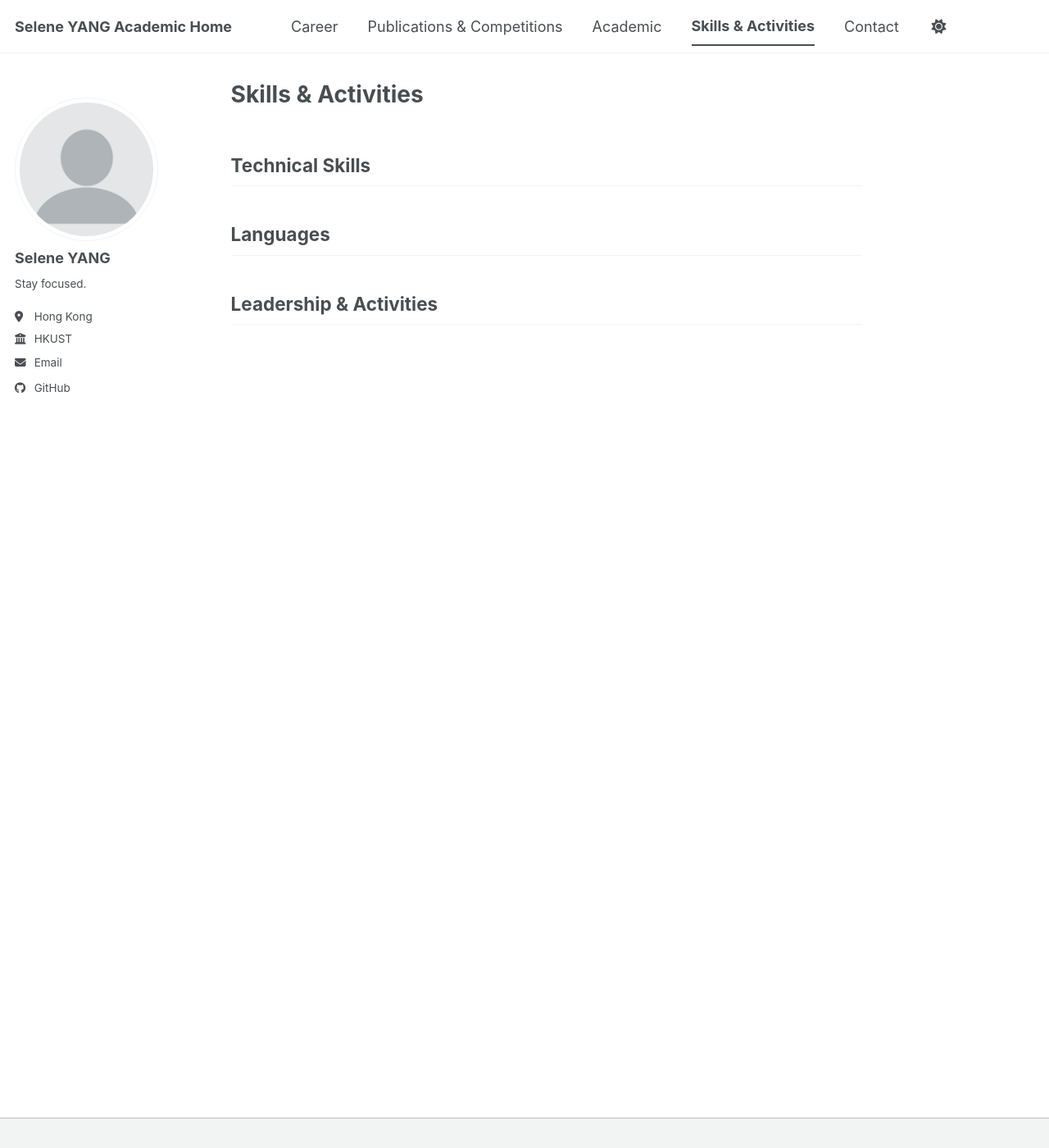
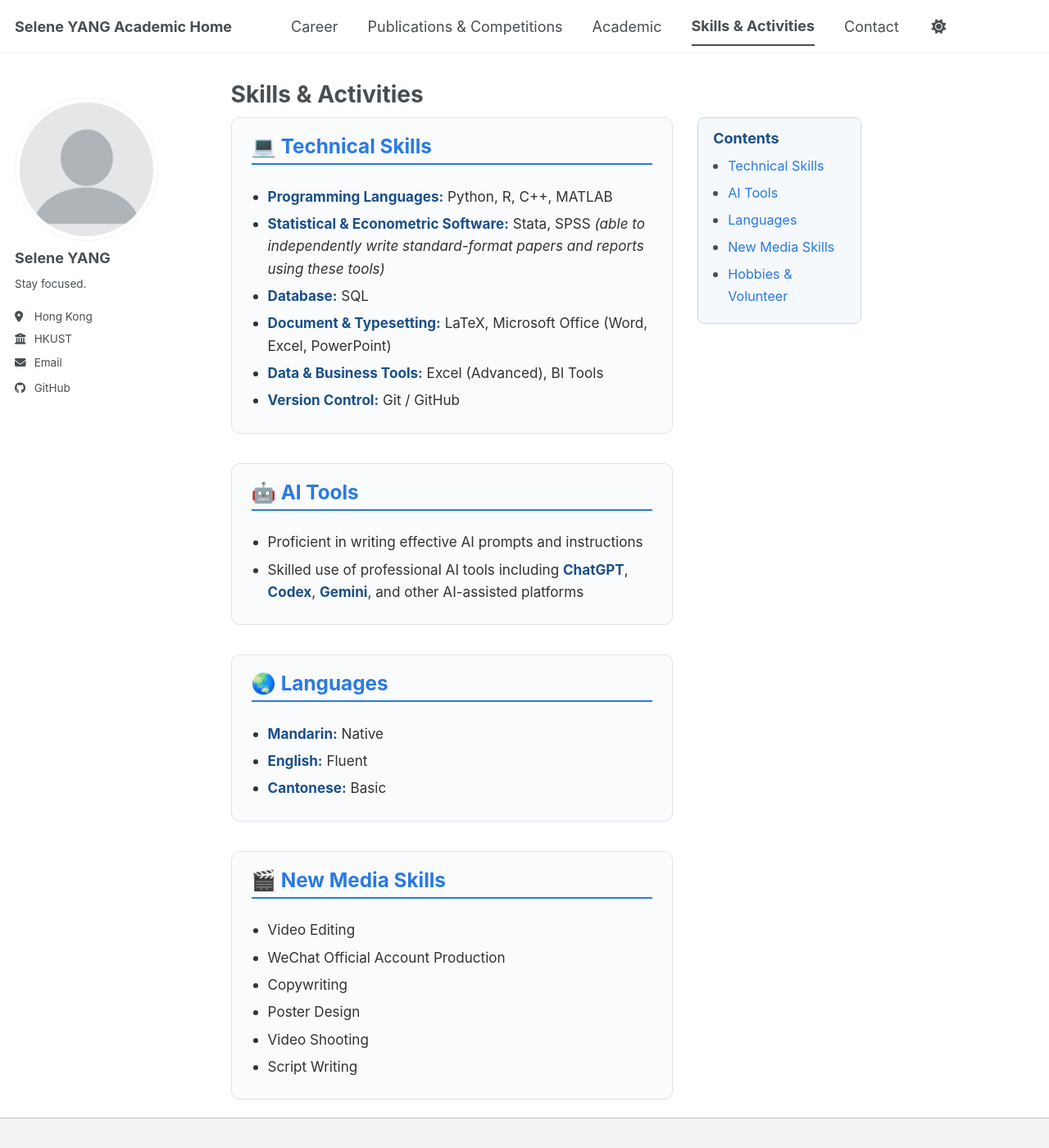
Before and after one commit to seleney365-tech/seleney365-tech.github.io, a Jekyll site: the page built from _pages/skills.md, in a window 1280 px wide and 1400 px high. Shown: the whole window at 82% size. Built offline with Jekyll 4.4.1, drawn with Linux system fonts in a browser that asks for light colours; a style sheet for code colours, icons or effects is not loaded; some of the changed text lies outside the part shown.

Commit message:
Update skills.md

```diff
--- a/_pages/skills.md
+++ b/_pages/skills.md
@@ -5,14 +5,166 @@ permalink: /skills/
 author_profile: true
 ---
 
-## Technical Skills
+<style>
+  /* 两栏布局 */
+  .skills-wrapper {
+    display: flex;
+    gap: 30px;
+    align-items: flex-start;
+  }
+  .skills-main {
+    flex: 1;
+    min-width: 0;
+  }
+  .skills-sidebar {
+    width: 200px;
+    flex-shrink: 0;
+    position: sticky;
+    top: 80px;
+    align-self: flex-start;
+  }
 
-<!-- 稍后填写 -->
+  /* 目录 */
+  .toc-box {
+    background: #f5f8fc;
+    border: 1px solid #d0d7de;
+    border-radius: 8px;
+    padding: 14px 18px;
+  }
+  .toc-box h4 {
+    margin: 0 0 8px 0;
+    color: #1a4f8a;
+    font-size: 1em;
+  }
+  .toc-box ul {
+    margin: 0;
+    padding-left: 18px;
+  }
+  .toc-box li {
+    margin-bottom: 6px;
+  }
+  .toc-box a {
+    color: #2a7ae2;
+    text-decoration: none;
+    font-size: 0.9em;
+  }
+  .toc-box a:hover {
+    text-decoration: underline;
+  }
 
-## Languages
+  /* 卡片 */
+  .card-block {
+    background: #fafbfd;
+    border: 1px solid #e1e4e8;
+    border-radius: 10px;
+    padding: 20px 24px;
+    margin-bottom: 2em;
+  }
+  .card-block .block-title {
+    color: #2a7ae2;
+    font-size: 1.35em;
+    font-weight: bold;
+    margin-top: 0;
+    margin-bottom: 1em;
+    padding-bottom: 6px;
+    border-bottom: 2px solid #2a7ae2;
+  }
+  .card-block ul {
+    margin: 0;
+    padding-left: 20px;
+  }
+  .card-block li {
+    font-size: 0.95em;
+    line-height: 1.6;
+    color: #333;
+    margin-bottom: 6px;
+  }
+  .card-block strong {
+    color: #1a4f8a;
+  }
 
-<!-- 稍后填写 -->
+  /* 窄屏适配 */
+  @media (max-width: 768px) {
+    .skills-wrapper {
+      flex-direction: column;
+    }
+    .skills-sidebar {
+      width: 100%;
+      position: static;
+      order: -1;
+    }
+  }
+</style>
 
-## Leadership & Activities
+<div class="skills-wrapper">
 
-<!-- 稍后填写 -->
+  <!-- 左侧主内容 -->
+  <div class="skills-main">
+
+    <div class="card-block" id="technical">
+      <h2 class="block-title">💻 Technical Skills</h2>
+      <ul>
+        <li><strong>Programming Languages:</strong> Python, R, C++, MATLAB</li>
+        <li><strong>Statistical &amp; Econometric Software:</strong> Stata, SPSS <em>(able to independently write standard-format papers and reports using these tools)</em></li>
+        <li><strong>Database:</strong> SQL</li>
+        <li><strong>Document &amp; Typesetting:</strong> LaTeX, Microsoft Office (Word, Excel, PowerPoint)</li>
+        <li><strong>Data &amp; Business Tools:</strong> Excel (Advanced), BI Tools</li>
+        <li><strong>Version Control:</strong> Git / GitHub</li>
+      </ul>
+    </div>
+
+    <div class="card-block" id="ai">
+      <h2 class="block-title">🤖 AI Tools</h2>
+      <ul>
+        <li>Proficient in writing effective AI prompts and instructions</li>
+        <li>Skilled use of professional AI tools including <strong>ChatGPT</strong>, <strong>Codex</strong>, <strong>Gemini</strong>, and other AI-assisted platforms</li>
+      </ul>
+    </div>
+
+    <div class="card-block" id="languages">
+      <h2 class="block-title">🌏 Languages</h2>
+      <ul>
+        <li><strong>Mandarin:</strong> Native</li>
+        <li><strong>English:</strong> Fluent</li>
+        <li><strong>Cantonese:</strong> Basic</li>
+      </ul>
+    </div>
+
+    <div class="card-block" id="newmedia">
+      <h2 class="block-title">🎬 New Media Skills</h2>
+      <ul>
+        <li>Video Editing</li>
+        <li>WeChat Official Account Production</li>
+        <li>Copywriting</li>
+        <li>Poster Design</li>
+        <li>Video Shooting</li>
+        <li>Script Writing</li>
+      </ul>
+    </div>
+
+    <div class="card-block" id="hobbies">
+      <h2 class="block-title">🎵 Hobbies, Interests &amp; Volunteer Service</h2>
+      <ul>
+        <li><strong>Music:</strong> Singing, Piano, French Horn</li>
+        <li><strong>Sports:</strong> Badminton, Swimming, Hiking, Mountain Climbing, Running</li>
+        <li><strong>Volunteer Service:</strong> <!-- 可补充具体内容，如支教、社区服务、赛事志愿者等 --></li>
+      </ul>
+    </div>
+
+  </div>
+
+  <!-- 右侧固定目录 -->
+  <div class="skills-sidebar">
+    <div class="toc-box">
+      <h4>Contents</h4>
+      <ul>
+        <li><a href="#technical">Technical Skills</a></li>
+        <li><a href="#ai">AI Tools</a></li>
+        <li><a href="#languages">Languages</a></li>
+        <li><a href="#newmedia">New Media Skills</a></li>
+        <li><a href="#hobbies">Hobbies &amp; Volunteer</a></li>
+      </ul>
+    </div>
+  </div>
+
+</div>
```
